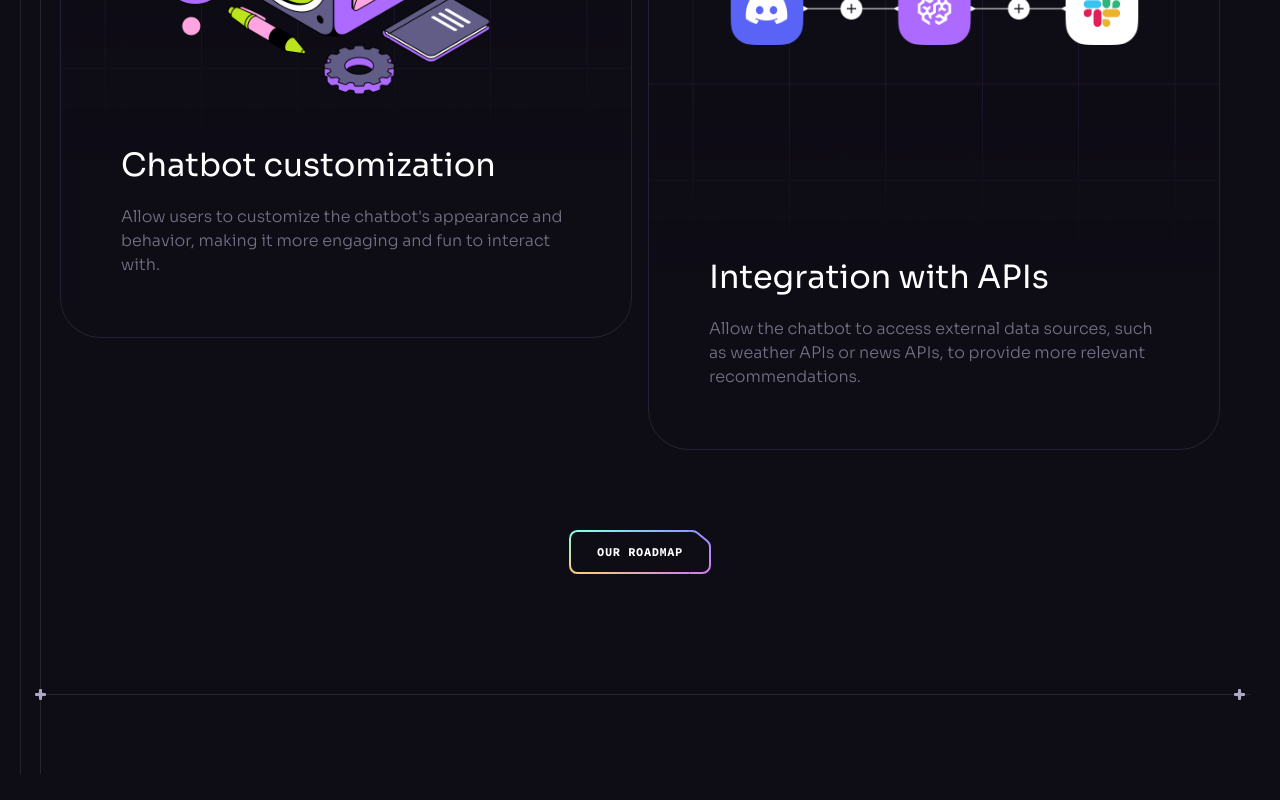
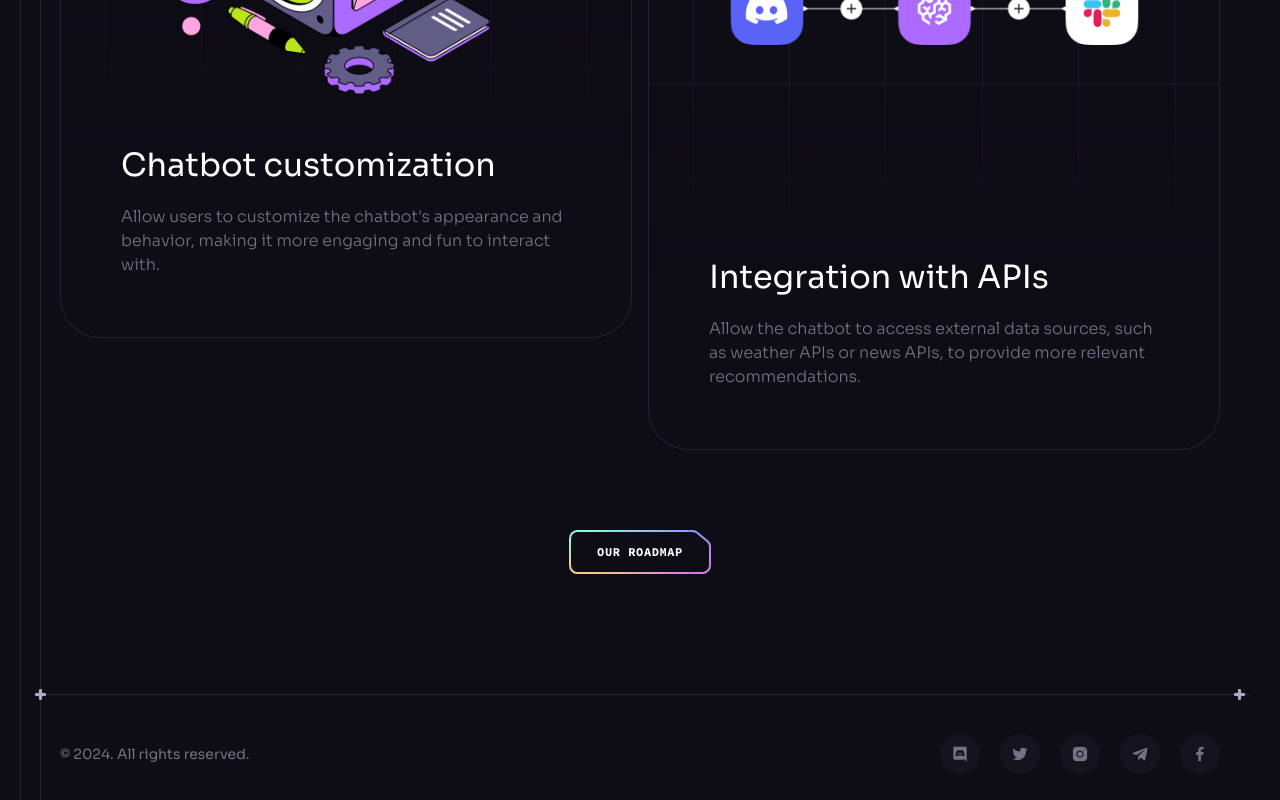
Before and after one commit to AaronPG095/brainwave, a React (Vite) app: page / in a window 1280 px wide. Shown: the part 8691-9491 px from the top of the page. Before the commit the page ends 9465 px from the top, so only its background shows below. Built offline with nearby package versions, Linux system fonts and the light colour scheme.

Commit message:
Completed Footer.jsx

```diff
--- a/src/components/Footer.jsx
+++ b/src/components/Footer.jsx
@@ -1,9 +1,26 @@
+import { socials } from "../constants";
 import Section from "./Section";
 
 const Footer = () => {
   return (
     <Section crosses className="!px-0 !py-10">
-      <div className=""></div>
+      <div className="container flex sm:justify-between justify-center items-center gap-10 max-sm:flex-col">
+        <p className="caption text-n-4 lg:block">
+          © {new Date().getFullYear()}. All rights reserved.
+        </p>
+        <ul className="flex gap-5 flex-wrap">
+          {socials.map((item) => (
+            <a
+              key={item.id}
+              href={item.url}
+              target="_blank"
+              className="flex items-center justify-center w-10 h-10 bg-n-7 rounded-full transition-colors hover:bg-n-6"
+            >
+              <img src={item.iconUrl} width={16} height={16} alt={item.title} />
+            </a>
+          ))}
+        </ul>
+      </div>
     </Section>
   );
 };
```
